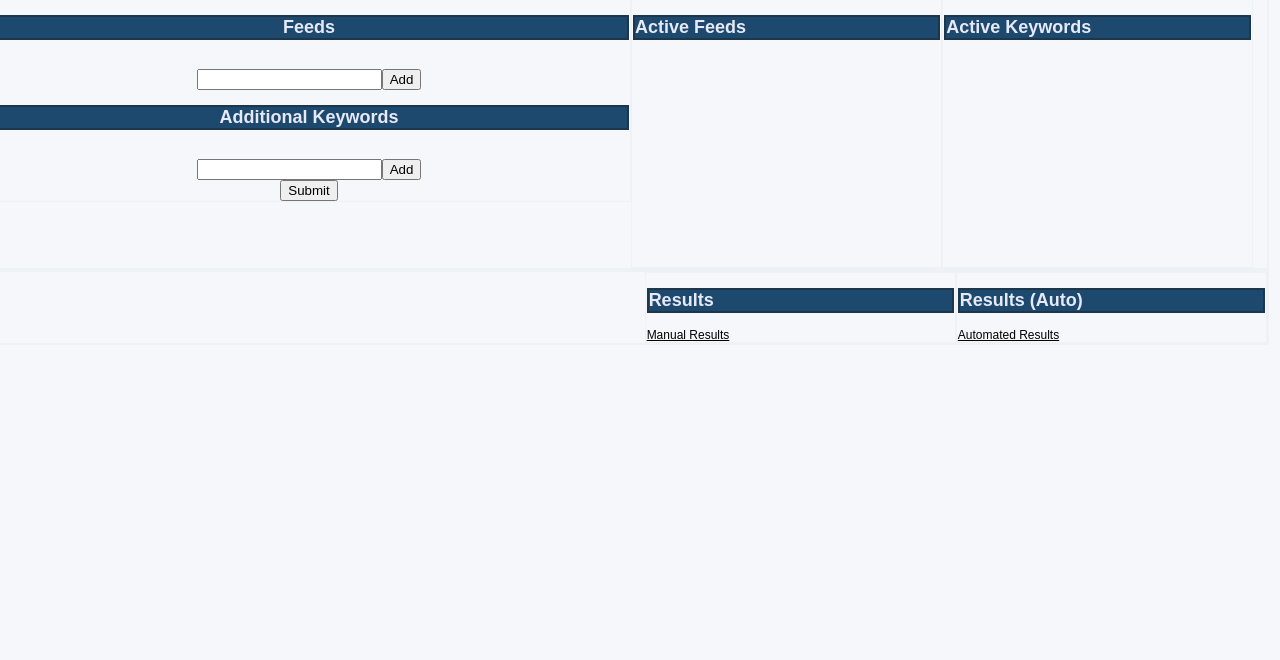
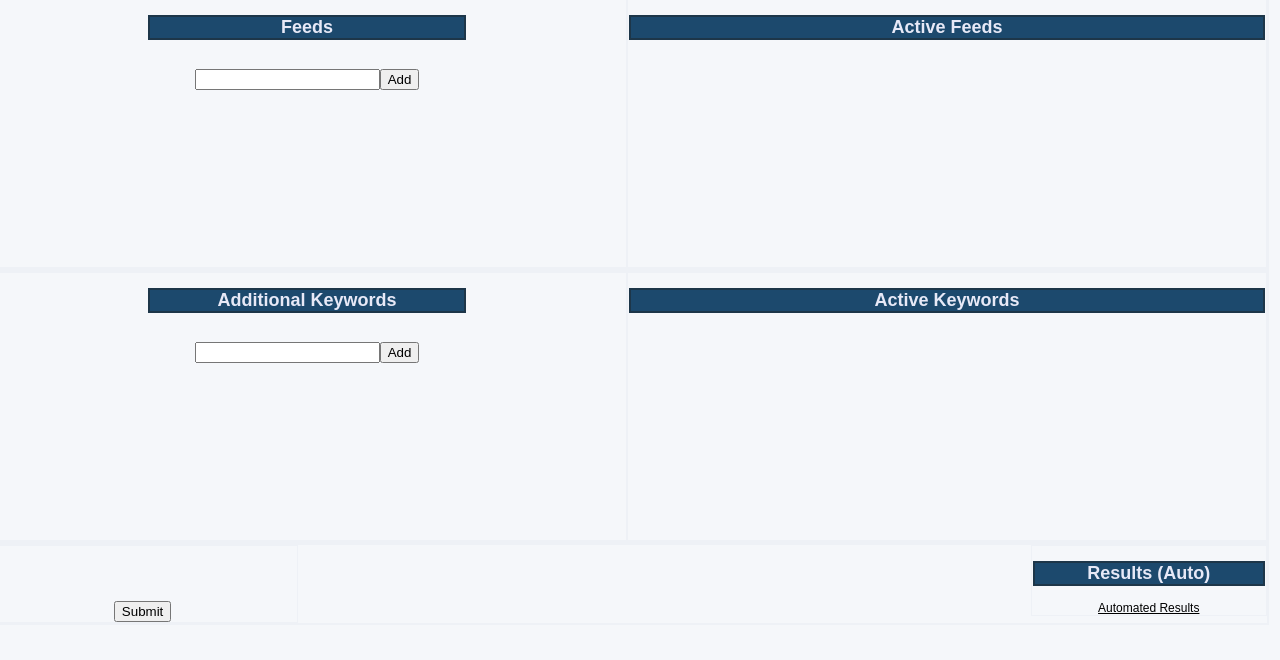
Before and after one commit to JulienArnold/consum-rss-trawler, a website: page public/index.html in a window 1280 px wide. Shown: the part 26-686 px from the top of the page. Drawn offline with nearby package versions, Linux system fonts and the light colour scheme; no server answers.

Commit message:
Bugfix manual incorrect results; styling changes`

```diff
--- a/public/css/style.css
+++ b/public/css/style.css
@@ -34,7 +34,7 @@ a:hover {
   color: #d9dcf2;
 }
 
-#inputFormDiv {
+.rssForm {
   width: 50%;
   height: 100%;
   text-align: center;
@@ -43,7 +43,7 @@ a:hover {
 
 nav ul{
   height:200px;
-  width:85%;
+  width:90%;
   overflow-y:scroll;
 }
 
@@ -72,10 +72,9 @@ h2 {
   padding-top: 0px;
   padding-bottom: 0px;
   border: 1px solid #eef1f6;
-  float:left;
+  text-align: center;
 }
 
-#redirectDiv,
-#redirectDiv2 {
+#redirectDiv {
   float: right;
 }
--- a/public/index.html
+++ b/public/index.html
@@ -18,11 +18,11 @@
         console.log("in business");
 
         function sendFeeds() {
-          socket.emit('feed', {feedParams: rssForm.feedsBox.value});
+          socket.emit('feed', {feedParams: inputFeedsForm.feedsBox.value});
         }
 
         function sendKeywords() {
-          socket.emit('keyword', {keywordParams: rssForm.keywordsBox.value})
+          socket.emit('keyword', {keywordParams: inputKeywordsForm.keywordsBox.value})
         }
 
         function begin() {
@@ -69,27 +69,34 @@
 
 <div class="row">
 
-  <div id="inputFormDiv" class="col-1">
-    <form id="rssForm">
+  <div id="inputFeedsDiv" class="col-1">
+    <form id="inputFeedsForm" class="rssForm">
         <h2>Feeds</h2><br>
         <input type="text" id="feedsBox"><input type="button" id="feedsButton" value="Add" onclick="sendFeeds(); appendFeedsList()"><br>
-        <h2>Additional Keywords</h2><br>
-        <input type="text" id="keywordsBox"><input type="button" id="keywordsButton" value="Add" onclick="sendKeywords(); appendKeywordsList()"><br>
-        <input type="submit" id="startButton" value="Submit" onclick="begin()"><br>
     </form>
   </div>
 
   <div id="scrollDiv" class="col-2">
     <h2>Active Feeds</h2>
-    <nav id="feedsScroll" class="scroll">
+    <nav id="feedsScroll">
       <ul id="feedsScrollList">
       </ul>
     </nav>
   </div>
 
+</div>
+
+<div class="row">
+  <div id="keywordFormDiv" class="col-1">
+  <form id="inputKeywordsForm" class="rssForm">
+    <h2>Additional Keywords</h2><br>
+    <input type="text" id="keywordsBox"><input type="button" id="keywordsButton" value="Add" onclick="sendKeywords(); appendKeywordsList()"><br>
+  </form>
+  </div>
+
   <div id="scrollDiv2" class="col-2">
     <h2>Active Keywords</h2>
-      <nav id="keywordsScroll" class="scroll">
+    <nav id="keywordsScroll">
       <ul id="keywordsScrollList">
       </ul>
     </nav>
@@ -98,14 +105,15 @@
 </div>
 
 <div class="row">
+  <div id="submitFormDiv" class="col-1">
+    <form id="submitFormForm" class="rssForm">
+      <input type="submit" id="startButton" value="Submit" onclick="begin()"><br>
+    </form>
+  </div>
+
   <div id="redirectDiv" class="col-3">
     <h2>Results (Auto)</h2>
     <a class="resultsLink" href="http://localhost:3000/results/auto">Automated Results</a>
-  </div>
-
-  <div id="redirectDiv2" class="col-3">
-    <h2>Results</h2>
-    <a class="resultsLink" href="http://localhost:3000/results/manual">Manual Results</a>
   </div>
 </div>
 
```
Also changed, not shown: fp.js (+27 -11 lines). Lines whose indentation alone changed are shown as unchanged.
